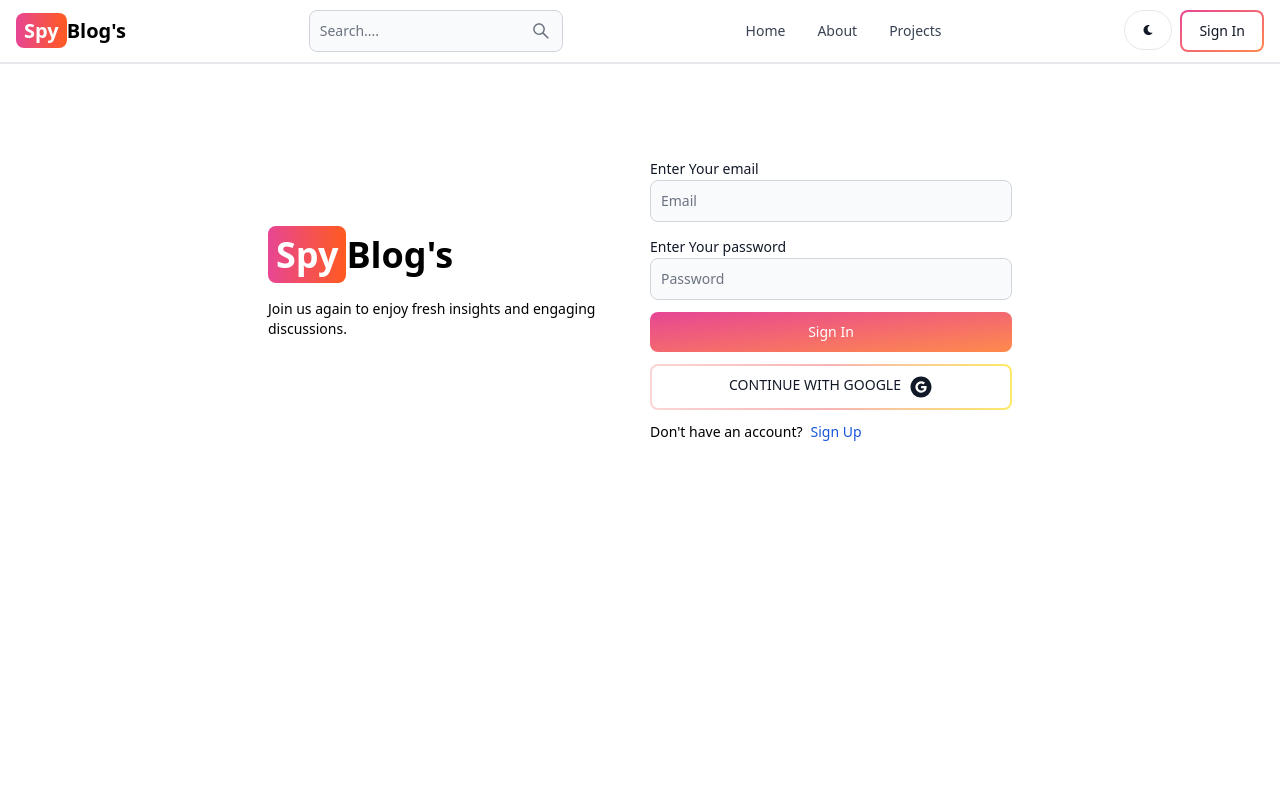
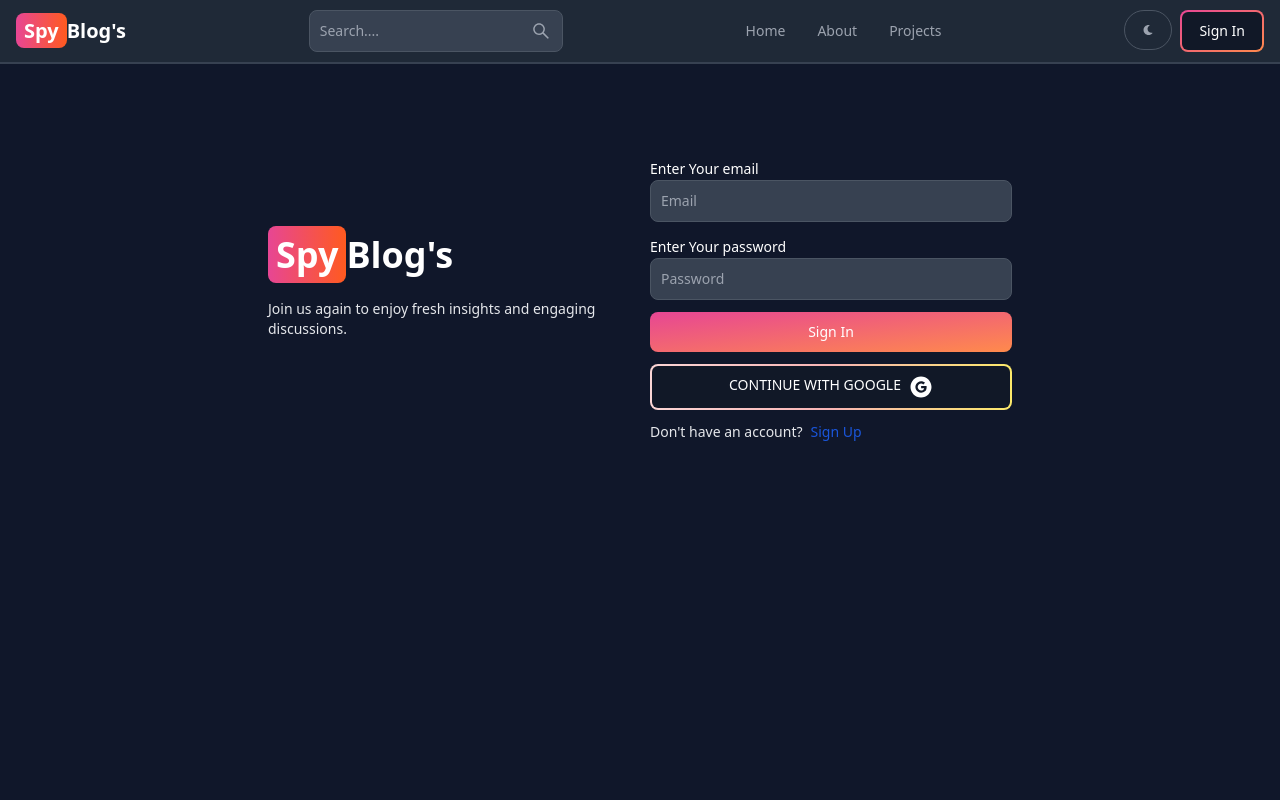
Before and after one commit to Spy0008/spyblog, a React (Vite) app in the folder client/: page /sign-in in a window 1280 px wide. Shown: the top 800 px of the page. Built offline with nearby package versions, Linux system fonts and the light colour scheme; no server answers.

Commit message:
implement dark & light moods

```diff
--- a/client/src/components/Header.jsx
+++ b/client/src/components/Header.jsx
@@ -1,18 +1,21 @@
 import { Avatar, Button, Dropdown, Navbar, TextInput } from "flowbite-react";
 import { Link, useLocation } from "react-router-dom";
 import { AiOutlineSearch } from 'react-icons/ai'
-import { FaMoon } from 'react-icons/fa'
-import { useSelector } from "react-redux";
+import { FaMoon, FaSun } from 'react-icons/fa'
+import { useSelector, useDispatch } from "react-redux";
+import { toggleTheme } from '../redux/theme/themeSlice';
 
 export default function Header() {
     const path = useLocation().pathname;
-    const { currentUser } = useSelector(state => state.user);
+    const dispatch = useDispatch();
+    const { currentUser } = useSelector((state) => state.user);
+    const { theme } = useSelector((state) => state.theme)
 
     return (
         <Navbar className="border-b-2">
             <Link to="/" className="self-center whitespace-nowrap text-sm sm:text-xl font-semibold dark:text-white">
                 <span className="px-2 py-1 bg-gradient-to-r from-pink-500  to-orange-500 rounded-lg text-white ">Spy</span>
-                <span className="text-black">Blog's</span>
+                Blog's
             </Link>
             <form>
                 <TextInput type='text' placeholder="Search...." rightIcon={AiOutlineSearch} className="hidden lg:inline" />
@@ -21,8 +24,8 @@
                 <AiOutlineSearch />
             </Button>
             <div className="flex gap-2 md:order-2">
-                <Button className="w-12 h-10 hidden sm:inline" color='gray' pill>
-                    <FaMoon />
+                <Button className="w-12 h-10 hidden sm:inline" color='gray' pill onClick={() => dispatch(toggleTheme())}>
+                    {theme === 'dark' ? <FaMoon/> : <FaSun /> }
                 </Button>
                 {currentUser ? (
                     <Dropdown
--- /dev/null
+++ b/client/src/components/ThemeProvider.jsx
@@ -0,0 +1,13 @@
+import { useSelector } from "react-redux";
+
+export default function ThemeProvider({children}) {
+    const {theme} = useSelector(state => state.theme);
+    return (
+        <div className={theme}>
+            <div className="bg-white text-gray-700 dark:text-gray-200 dark:bg-[rgb(16,23,42)] min-h-screen">
+
+            {children}
+            </div>
+        </div>
+    )
+}
--- a/client/src/main.jsx
+++ b/client/src/main.jsx
@@ -4,11 +4,14 @@
 import { store, persistor } from './redux/store.js'
 import { Provider } from 'react-redux'
 import { PersistGate } from 'redux-persist/integration/react';
+import ThemeProvider from './components/ThemeProvider.jsx'
 
 createRoot(document.getElementById('root')).render(
   <PersistGate persistor={persistor}>
     <Provider store={store}>
-      <App />
+      <ThemeProvider>
+        <App />
+      </ThemeProvider>
     </Provider>
   </PersistGate>
 );
--- a/client/src/pages/SignIn.jsx
+++ b/client/src/pages/SignIn.jsx
@@ -49,7 +49,7 @@
           {/* left */}
           <Link to="/" className="font-bold dark:text-white text-4xl">
             <span className="px-2 py-1 bg-gradient-to-r from-pink-500  to-orange-500 rounded-lg text-white ">Spy</span>
-            <span className="text-black">Blog's</span>
+            Blog's
           </Link>
           <p className='text-sm my-6'>
             Join us again to enjoy fresh insights and engaging discussions.
--- a/client/src/pages/SignUp.jsx
+++ b/client/src/pages/SignUp.jsx
@@ -49,7 +49,7 @@
           {/* left */}
           <Link to="/" className="font-bold dark:text-white text-4xl">
             <span className="px-2 py-1 bg-gradient-to-r from-pink-500  to-orange-500 rounded-lg text-white ">Spy</span>
-            <span className="text-black">Blog's</span>
+            Blog's
           </Link>
           <p className='text-sm my-6'>
             We can’t wait to welcome you! By signing up, you’ll gain access to all our articles, community discussions, and updates. Let’s share the journey!
--- a/client/src/redux/store.js
+++ b/client/src/redux/store.js
@@ -1,10 +1,12 @@
 import { configureStore , combineReducers } from '@reduxjs/toolkit'
 import userReducer from './user/userSlice.js';
+import themeReducer from './theme/themeSlice.js';
 import { persistReducer, persistStore } from 'redux-persist';
 import storage from 'redux-persist/lib/storage';
 
 const rootReducers = combineReducers({
   user: userReducer,
+  theme: themeReducer,
 });
 
 const persisCofig = {
--- /dev/null
+++ b/client/src/redux/theme/themeSlice.js
@@ -0,0 +1,19 @@
+import {createSlice } from '@reduxjs/toolkit';
+
+const initialState = {
+    theme: 'dark',
+};
+
+const themeSlice = createSlice({
+    name: 'theme',
+    initialState,
+    reducers: {
+        toggleTheme: (state) => {
+            state.theme = state.theme === 'dark' ? 'light' : 'dark';
+        }
+    }
+});
+
+export const {toggleTheme} = themeSlice.actions;
+
+export default themeSlice.reducer;
```
